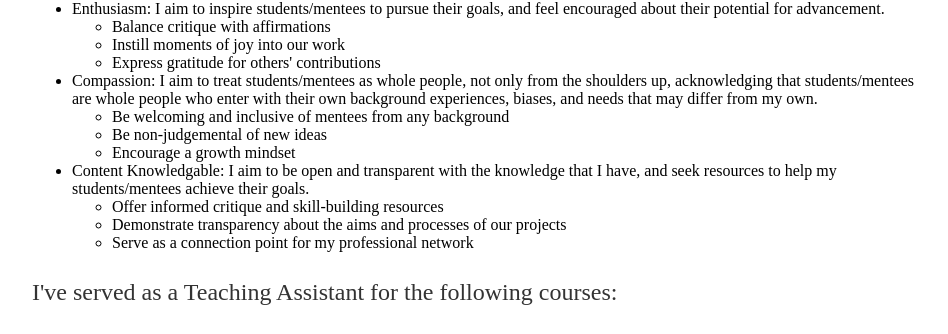
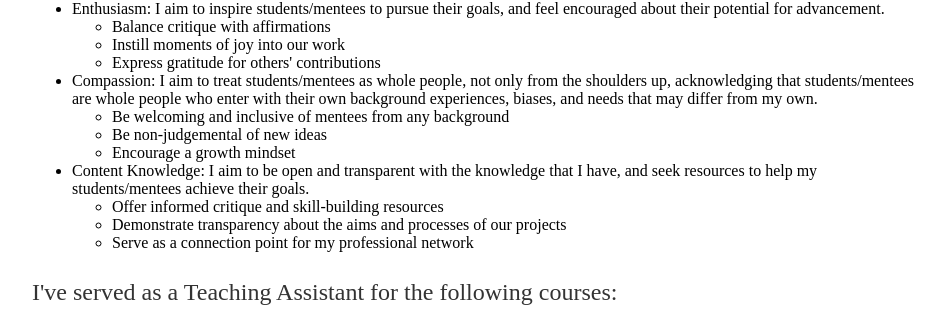
Before and after one commit to cdfine/cdfine.github.io, a Jekyll site: the page built from teaching.html, in a window 1280 px wide. Shown: the part 440-774 px from the top of the page, without its empty margins (160-1108 px from the left). Built offline with Jekyll 4.4.1, drawn with Linux system fonts in a browser that asks for light colours.

Commit message:
Update teaching.html
changed knowledgeable to knowledge and the page title

```diff
--- a/teaching.html
+++ b/teaching.html
@@ -19,7 +19,7 @@ title: teaching
 			<li>Be non-judgemental of new ideas
 			<li>Encourage a growth mindset
 		</ul>
-		<li>Content Knowledgable: I aim to be open and transparent with the knowledge that I have, and seek resources to help my students/mentees achieve their goals.
+		<li>Content Knowledge: I aim to be open and transparent with the knowledge that I have, and seek resources to help my students/mentees achieve their goals.
 		<ul>
 			<li>Offer informed critique and skill-building resources
 			<li>Demonstrate transparency about the aims and processes of our projects
```
Also changed, not shown: other parts of teaching.html (+1 -1 lines).
